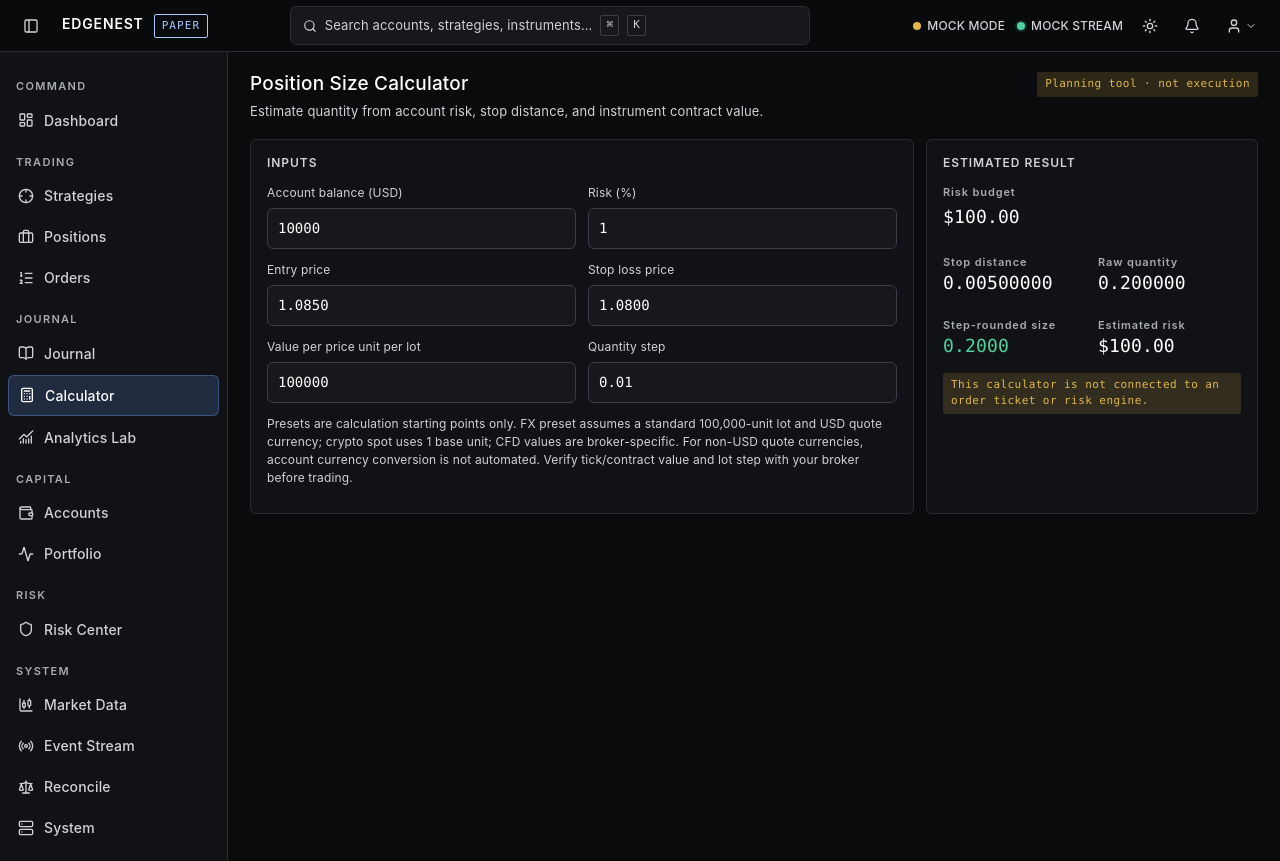
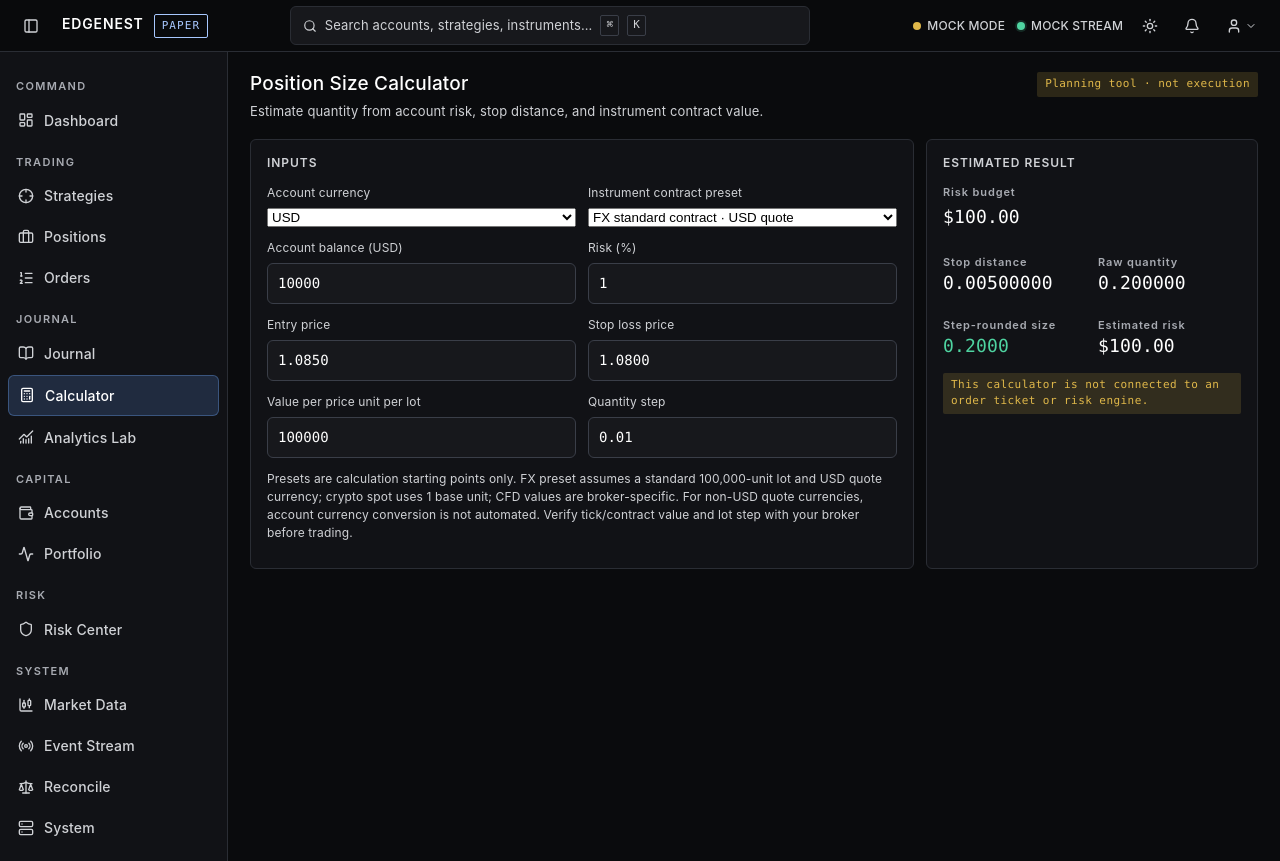
Before and after one commit to apostleoffinance/event-driven-trading-rs, a Next.js app in the folder frontend/: page /calculator in a window 1280 px wide. Built offline with nearby package versions, Linux system fonts and the light colour scheme; no server answers.

Commit message:
fix(calculator): wire contract presets and account currency controls

```diff
--- a/frontend/src/app/calculator/page.tsx
+++ b/frontend/src/app/calculator/page.tsx
@@ -48,6 +48,8 @@ export default function CalculatorPage() {
         <section className="panel">
           <h2 className="panel-title">INPUTS</h2>
           <div className="journal-form-grid">
+            <label className="journal-field"><span>Account currency</span><select value={currency} onChange={e=>setCurrency(e.target.value)}>{["USD","EUR","GBP","NGN","CHF","JPY","USDT"].map(x=><option key={x}>{x}</option>)}</select></label>
+            <label className="journal-field"><span>Instrument contract preset</span><select value={instrumentPreset} onChange={e=>applyPreset(e.target.value)}><option value="fx_usd_quote">FX standard contract · USD quote</option><option value="crypto_spot">Crypto spot · base-unit sizing</option><option value="index_cfd">Index/CFD · 1-unit contract</option><option value="custom">Custom broker contract</option></select></label>
             {fields.map(([label, value, setter]) => (
               <label className="journal-field" key={label}>
                 <span>{label}</span>
```
